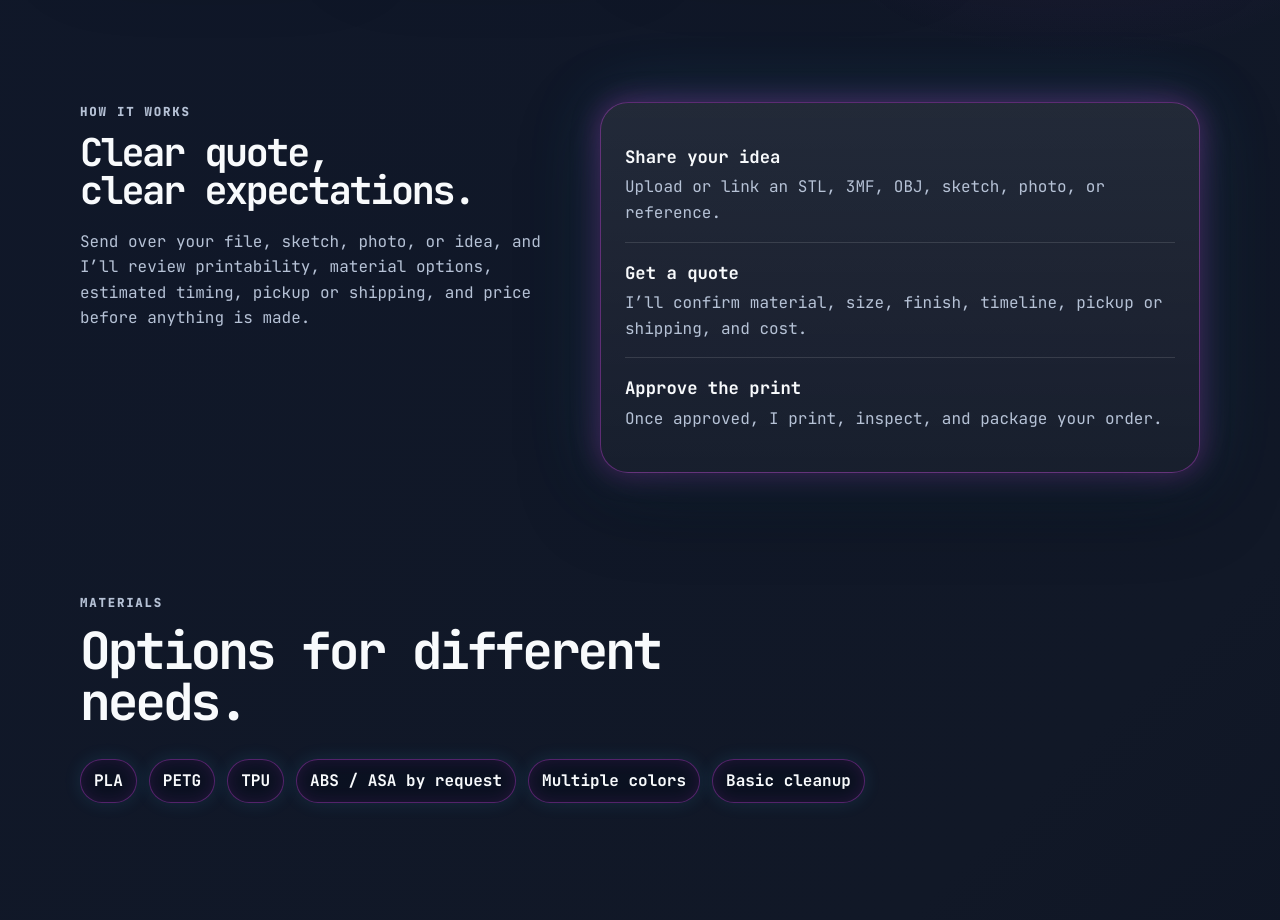
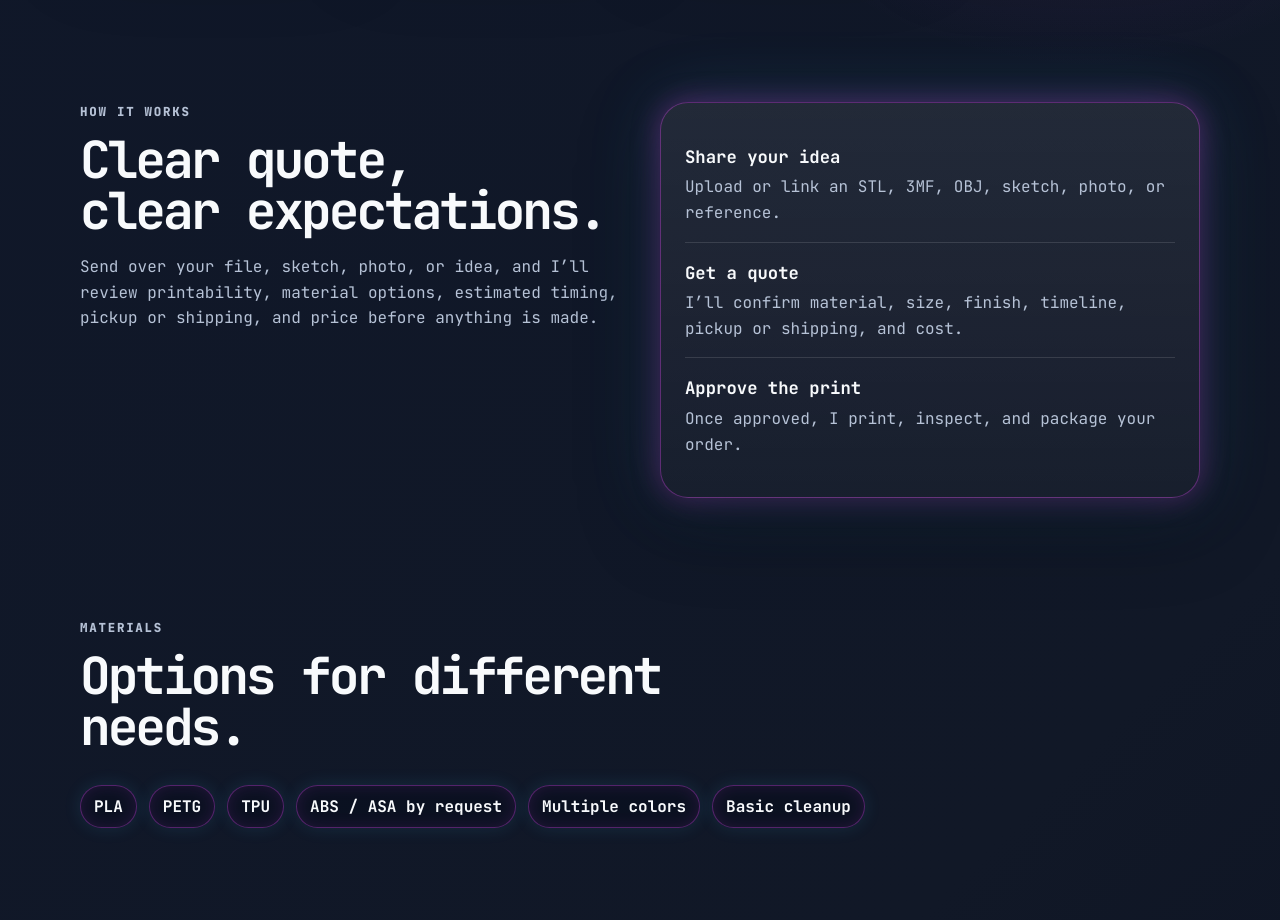
Before and after one commit to aaddaamm/printworks, a plain HTML site: page index.html in a window 1280 px wide. Shown: the part 1340-2260 px from the top of the page. Drawn offline with Linux system fonts and the light colour scheme; a script that the page names is missing.

Commit message:
Restore process heading size

```diff
--- a/styles.css
+++ b/styles.css
@@ -429,13 +429,16 @@ h3 {
 .split,
 .quote {
 	display: grid;
-	grid-template-columns: 0.8fr 1fr;
 	gap: 40px;
 	align-items: start;
 }
 
-.split h2 {
-	font-size: clamp(2rem, 3vw, 2.6rem);
+.split {
+	grid-template-columns: 1fr 1fr;
+}
+
+.quote {
+	grid-template-columns: 0.8fr 1fr;
 }
 
 .steps {
```
